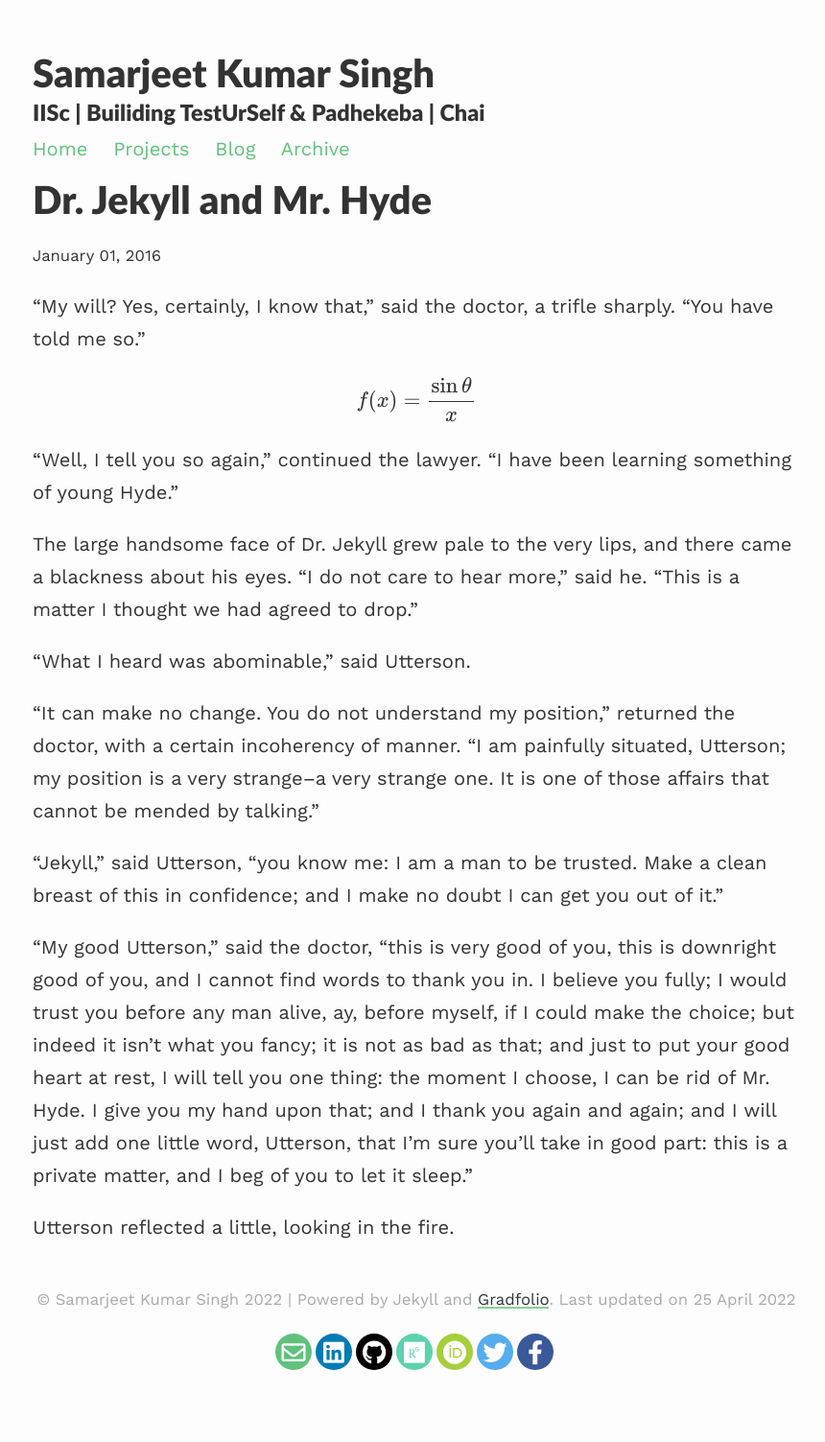
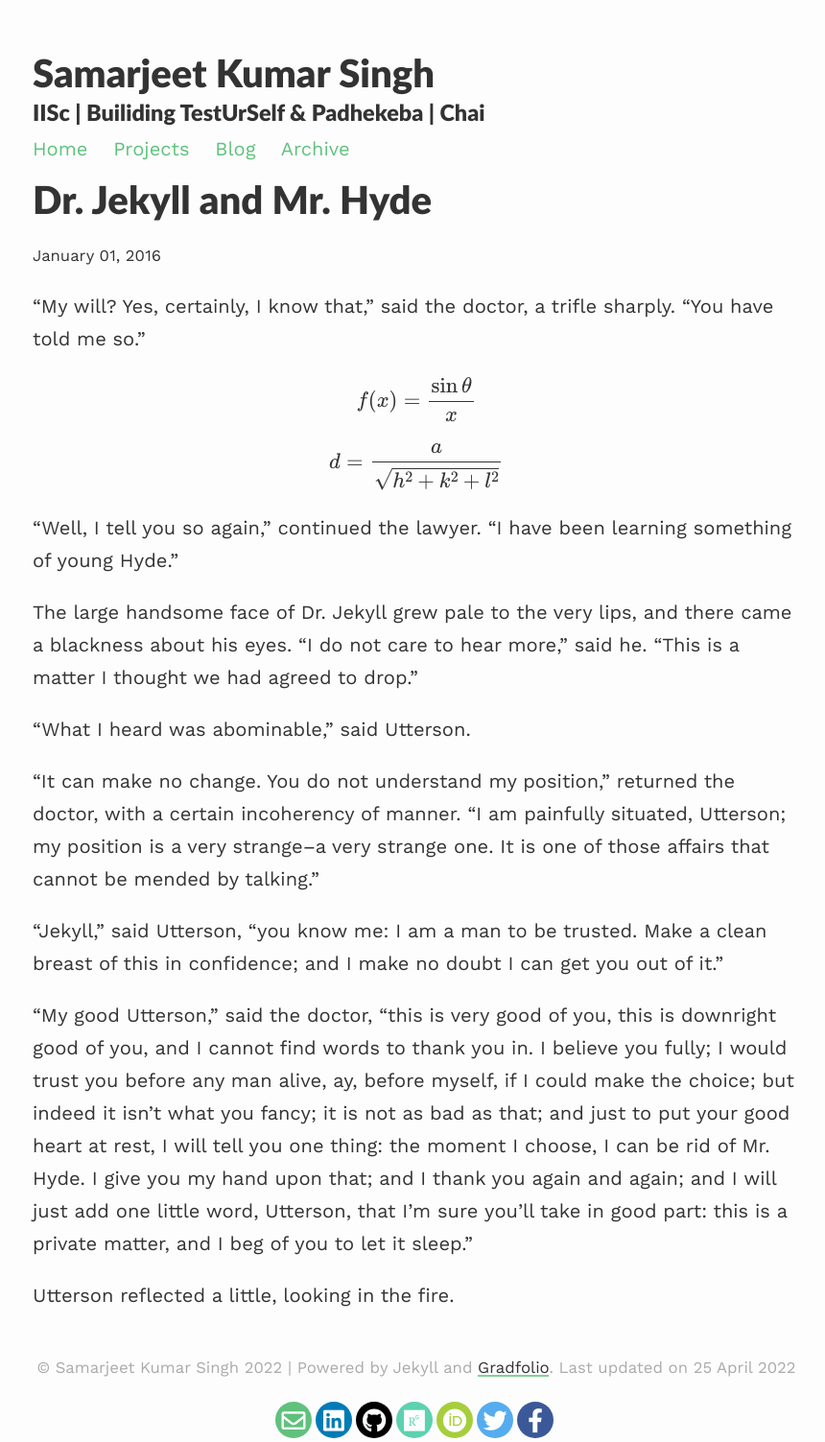
Before and after one commit to Samarjeetkumarsingh/website, a Jekyll site: the page built from _posts/2016-01-01-jekyll.md, in a window 1280 px wide. Shown: the whole page at 96% size, without its empty margins (206-1066 px from the left). Built offline with Jekyll 4.4.1, drawn with Linux system fonts in a browser that asks for light colours; nearby versions of some CDN libraries; formulas are drawn with MathJax 3; before the commit the page ends 1432 px from its top, so only the background shows below that.

Commit message:
Update 2016-01-01-jekyll.md

```diff
--- a/_posts/2016-01-01-jekyll.md
+++ b/_posts/2016-01-01-jekyll.md
@@ -6,6 +6,9 @@ title: "Dr. Jekyll and Mr. Hyde"
 “My will? Yes, certainly, I know that,” said the doctor, a trifle sharply. “You have told me so.”
 
 $$f(x)=\frac{\sin\theta}{x}$$
+
+$$d=\frac{a}{\sqrt{h^2+k^2+l^2}}$$
+
 
 “Well, I tell you so again,” continued the lawyer. “I have been learning something of young Hyde.”
 
```
